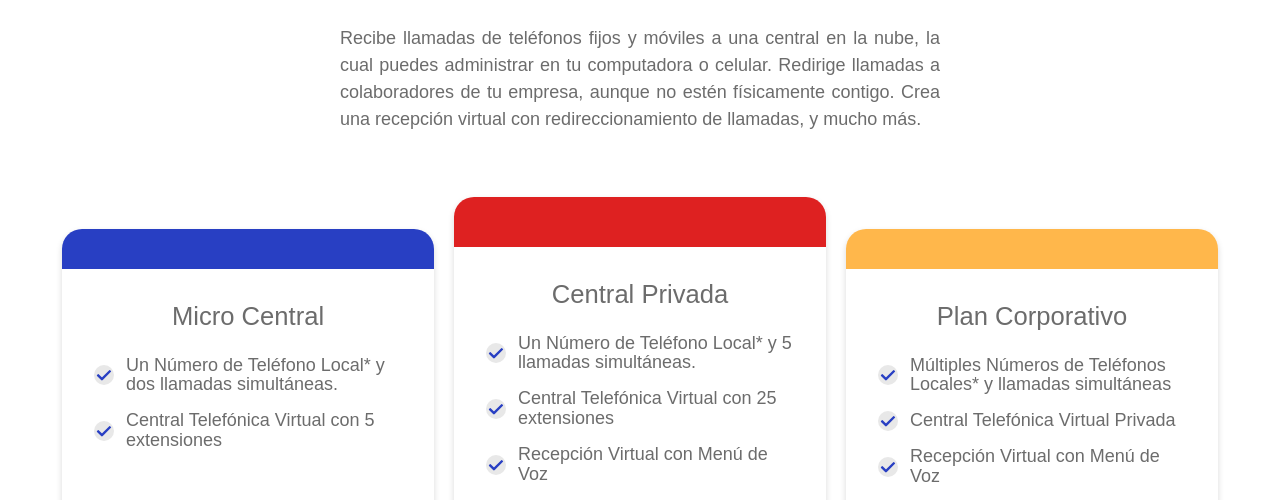
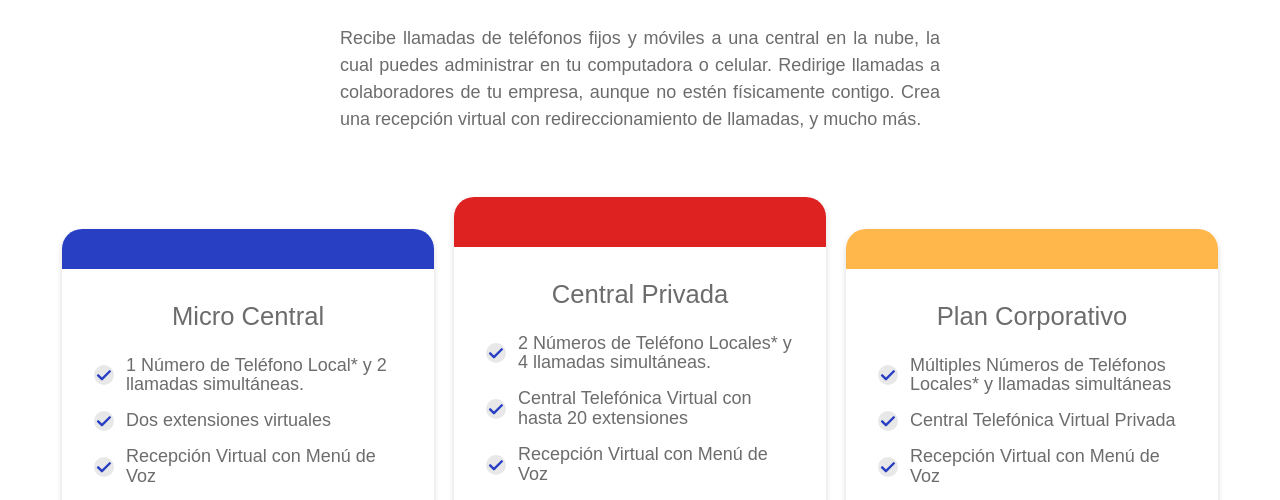
Before and after one commit to moitorrijos/llamame-online-gatsby, a Gatsby site: page /precios in a window 1280 px wide. Shown: the part 241-741 px from the top of the page. Built offline with nearby package versions, Linux system fonts and the light colour scheme; Gatsby itself is replaced by a stand-in of ours; no server answers; a web font is replaced by a local one.

Commit message:
Cambio de precios

```diff
--- a/src/components/pricing-cards.js
+++ b/src/components/pricing-cards.js
@@ -8,11 +8,12 @@ const PricingCards = () => (
       <div className="pricing-card">
         <h3>Micro Central</h3>
         <ul>
-          <li>Un Número de Teléfono Local* y dos llamadas simultáneas.</li>
-          <li>Central Telefónica Virtual con 5 extensiones</li>
+          <li>1 Número de Teléfono Local* y 2 llamadas simultáneas.</li>
+          <li>Dos extensiones virtuales</li>
+          <li>Recepción Virtual con Menú de Voz</li>
         </ul>
         <h2>
-          <small>USD</small>$34.50<sub>/mes</sub>
+          <small>USD</small>$12.50<sub>/mes</sub>
         </h2>
         <PrimaryButton
           color="primary"
@@ -24,13 +25,13 @@ const PricingCards = () => (
       <div className="pricing-card">
         <h3>Central Privada</h3>
         <ul>
-          <li>Un Número de Teléfono Local* y 5 llamadas simultáneas.</li>
-          <li>Central Telefónica Virtual con 25 extensiones</li>
+          <li>2 Números de Teléfono Locales* y 4 llamadas simultáneas.</li>
+          <li>Central Telefónica Virtual con hasta 20 extensiones</li>
           <li>Recepción Virtual con Menú de Voz</li>
           <li>Grabación de llamadas y servicios para Call Center</li>
         </ul>
         <h2>
-          <small>USD</small>$74.50<sub>/mes</sub>
+          <small>USD</small>$39.50<sub>/mes</sub>
         </h2>
         <PrimaryButton
           color="primary"
```
